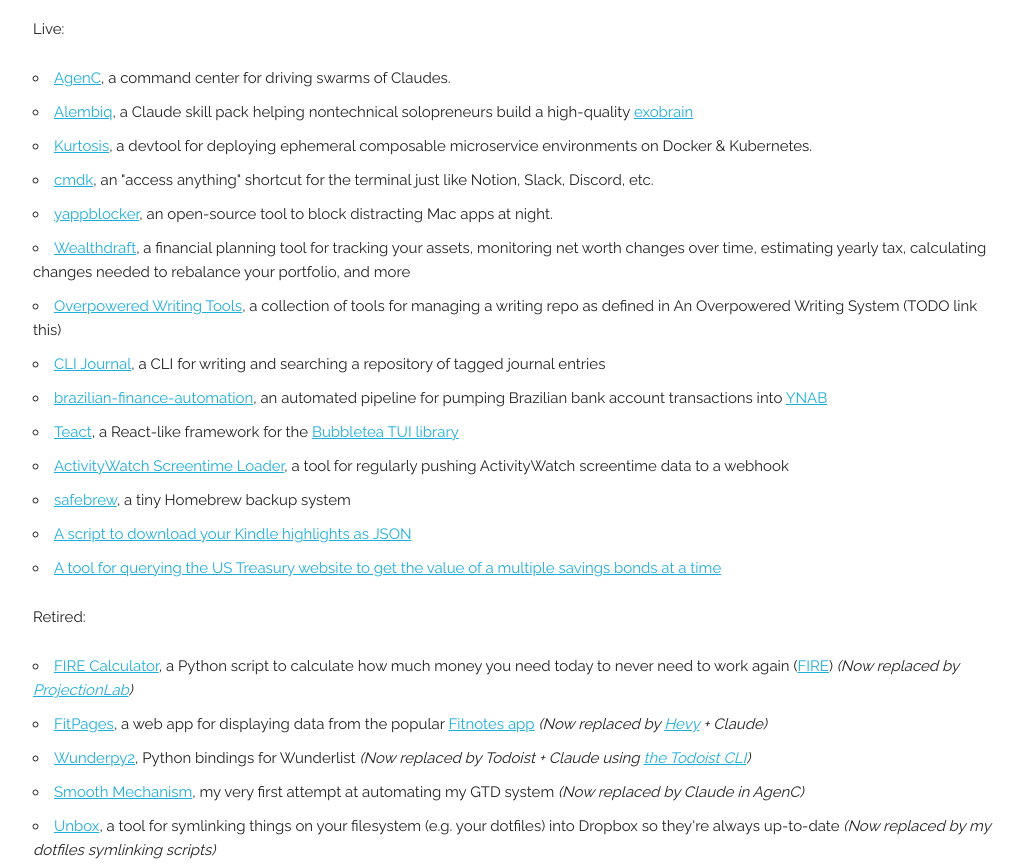
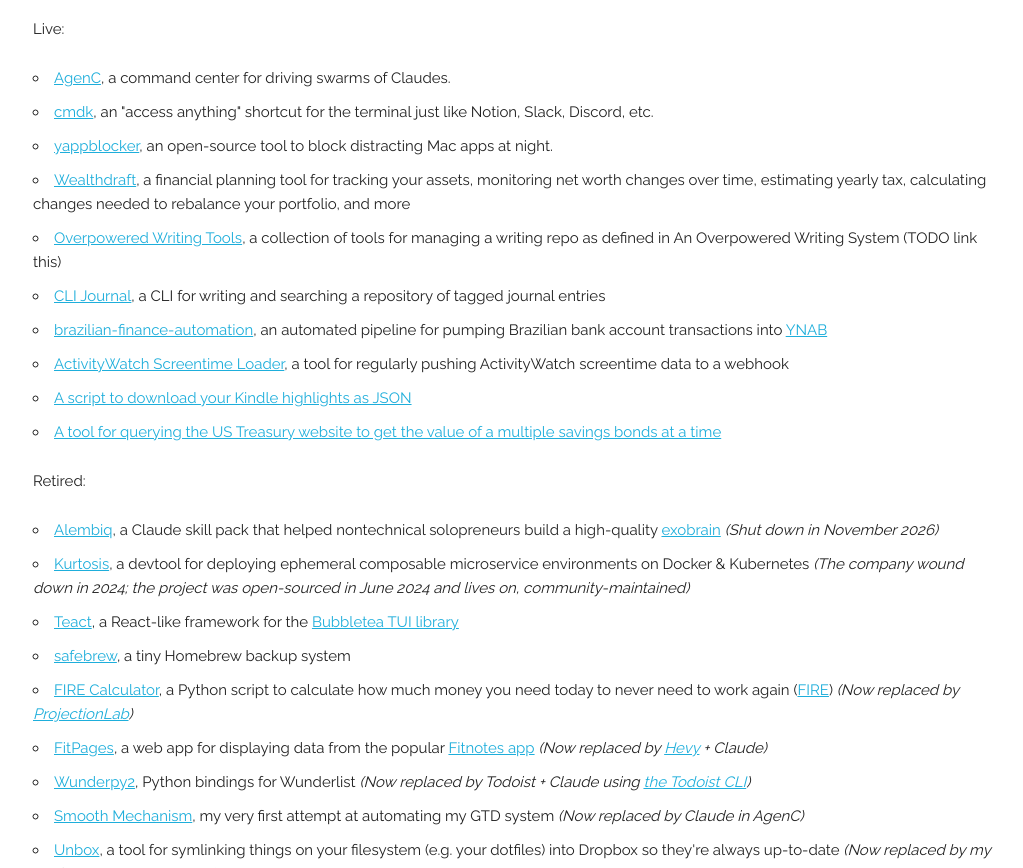
Before and after one commit to mieubrisse/mieubrisse.github.io, a plain HTML site: page index.html in a window 1280 px wide. Shown: the part 763-1631 px from the top of the page, without its empty margins (127-1150 px from the left). Drawn offline with Linux system fonts and the light colour scheme.

Commit message:
Move Alembiq, Kurtosis, Teact, safebrew to Retired (#3)
Alembiq is shut down and the Kurtosis company wound down, so they no longer belong under Live.

T3 thread: 25e09340-0649-4b86-ae45-5fa4240e1e7b

```diff
--- a/index.html
+++ b/index.html
@@ -60,23 +60,23 @@
         <p>Live:</p>
         <ul>
             <li><a href="https://github.com/mieubrisse/agenc">AgenC</a>, a command center for driving swarms of Claudes.</li>
-            <li><a href="https://alembiq.app/">Alembiq</a>, a Claude skill pack helping nontechnical solopreneurs build a high-quality <a href="https://mieubrisse.substack.com/p/you-need-an-exobrain">exobrain</a></li>
-            <li><a href="https://github.com/kurtosis-tech/kurtosis">Kurtosis</a>, a devtool for deploying ephemeral composable microservice environments on Docker & Kubernetes.</li>
             <li><a href="https://github.com/mieubrisse/cmdk">cmdk</a>, an "access anything" shortcut for the terminal just like Notion, Slack, Discord, etc.</li>
             <li><a href="https://github.com/mieubrisse/yappblocker">yappblocker</a>, an open-source tool to block distracting Mac apps at night.</li>
             <li><a href="https://github.com/mieubrisse/wealthdraft">Wealthdraft</a>, a financial planning tool for tracking your assets, monitoring net worth changes over time, estimating yearly tax, calculating changes needed to rebalance your portfolio, and more</li>
             <li><a href="https://github.com/mieubrisse/overpowered-writing-tools">Overpowered Writing Tools</a>, a collection of tools for managing a writing repo as defined in An Overpowered Writing System (TODO link this)</li>
             <li><a href="https://github.com/mieubrisse/cli-journal">CLI Journal</a>, a CLI for writing and searching a repository of tagged journal entries</li>
             <li><a href="https://github.com/mieubrisse/brazilian-finance-automation">brazilian-finance-automation</a>, an automated pipeline for pumping Brazilian bank account transactions into <a href="https://www.ynab.com/">YNAB</a></li>
-            <li><a href="https://github.com/mieubrisse/teact">Teact</a>, a React-like framework for the <a href="https://github.com/charmbracelet/bubbletea">Bubbletea TUI library</a></li>
             <li><a href="https://github.com/mieubrisse/activitywatch-screentime-webhook-loader">ActivityWatch Screentime Loader</a>, a tool for regularly pushing ActivityWatch screentime data to a webhook</li>
-            <li><a href="https://github.com/mieubrisse/safebrew">safebrew</a>, a tiny Homebrew backup system</li>
             <li><a href="https://github.com/mieubrisse/kindle-highlight-scraper">A script to download your Kindle highlights as JSON</a></li>
             <li><a href="https://github.com/mieubrisse/bulk-savings-bond-calculator">A tool for querying the US Treasury website to get the value of a multiple savings bonds at a time</a></li>
         </ul>
 
         <p>Retired:</p>
         <ul>
+            <li><a href="https://alembiq.app/">Alembiq</a>, a Claude skill pack that helped nontechnical solopreneurs build a high-quality <a href="https://mieubrisse.substack.com/p/you-need-an-exobrain">exobrain</a> <i>(Shut down in November 2026)</i></li>
+            <li><a href="https://github.com/kurtosis-tech/kurtosis">Kurtosis</a>, a devtool for deploying ephemeral composable microservice environments on Docker & Kubernetes <i>(The company wound down in 2024; the project was open-sourced in June 2024 and lives on, community-maintained)</i></li>
+            <li><a href="https://github.com/mieubrisse/teact">Teact</a>, a React-like framework for the <a href="https://github.com/charmbracelet/bubbletea">Bubbletea TUI library</a></li>
+            <li><a href="https://github.com/mieubrisse/safebrew">safebrew</a>, a tiny Homebrew backup system</li>
             <li><a href="https://github.com/mieubrisse/fire-calculator">FIRE Calculator</a>, a Python script to calculate how much money you need today to never need to work again (<a href="https://www.investopedia.com/terms/f/financial-independence-retire-early-fire.asp">FIRE</a>) <i>(Now replaced by <a href="https://projectionlab.com/">ProjectionLab</a>)</i></li>
             <li><a href="https://github.com/mieubrisse/fitpages">FitPages</a>, a web app for displaying data from the popular <a href="https://www.fitnotesapp.com/">Fitnotes app</a> <i>(Now replaced by <a href="https://www.hevyapp.com/">Hevy</a> + Claude)</i></li>
             <li><a href="https://github.com/mieubrisse/wunderpy2">Wunderpy2</a>, Python bindings for Wunderlist <i>(Now replaced by Todoist + Claude using <a href="https://www.todoist.com/cli">the Todoist CLI</a>)</i></li>
```
